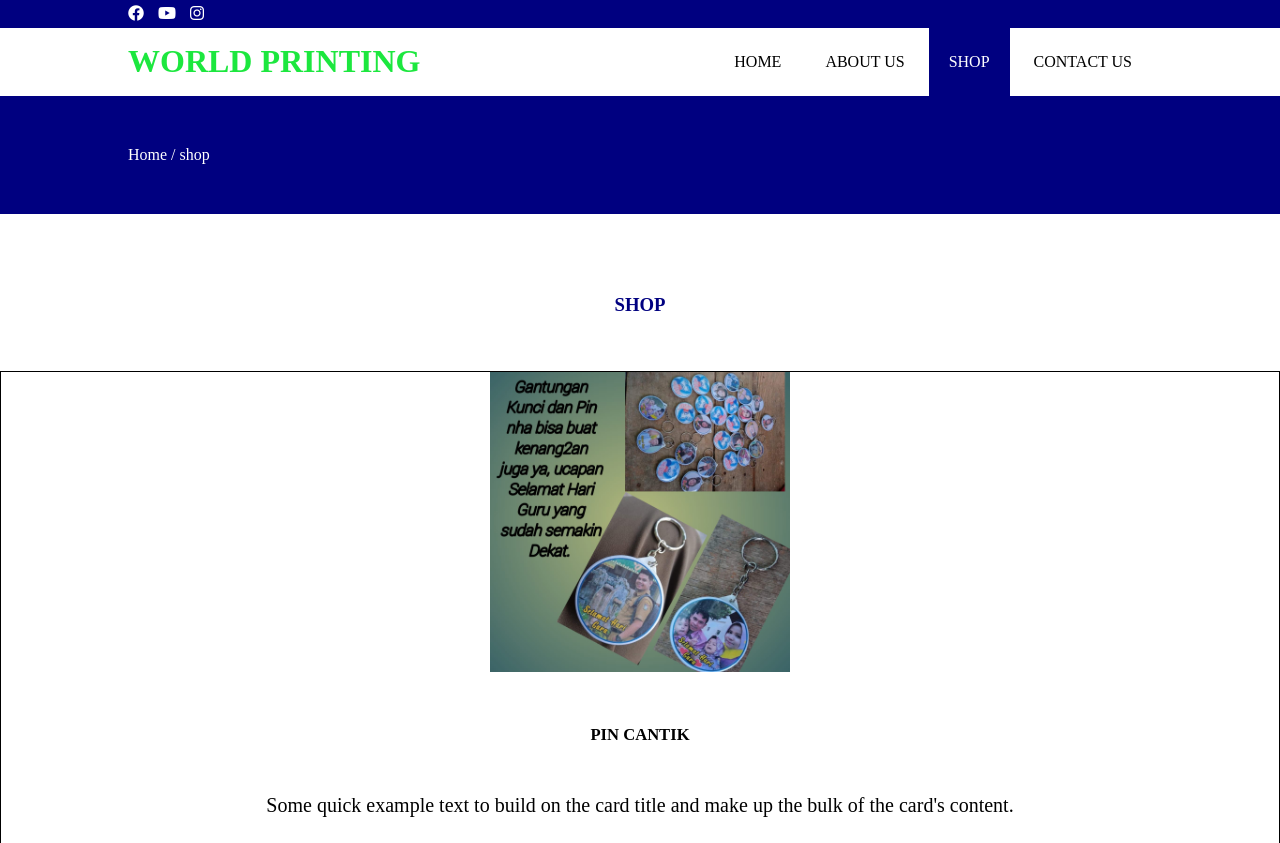
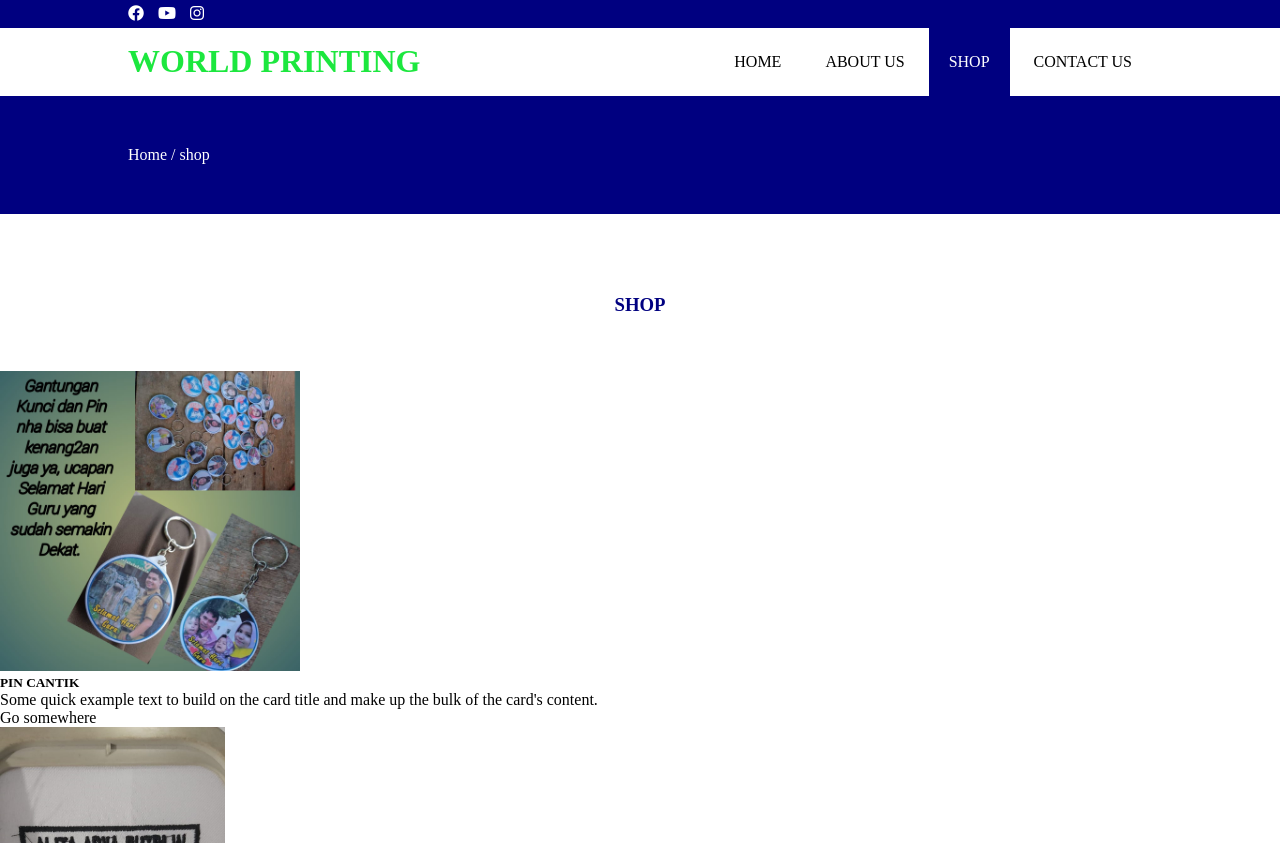
Before and after one commit to Fhingkan/index.html, a plain HTML site: page shop.html in a window 1280 px wide. Shown: the top 843 px of the page. Drawn offline with nearby package versions, Linux system fonts and the light colour scheme; files whose address does not match are found by name.

Commit message:
update 4

```diff
--- a/css/style.css
+++ b/css/style.css
@@ -1,7 +1,7 @@
 * {
     padding:0;
     margin:0;
-    font-family:'Times New Roman'
+    font-family:'Times New Roman';
 }
 
 a{
@@ -122,15 +122,9 @@ section h3{
     height: 300px;
     background-image: url('../img/fto1.jpeg');
 }
-.card{
-    line-height: 70px;
-    font-size: 20px;
-    margin: 0 auto;
-    text-align: center;
-    justify-content: center;
+
+.box {
     border: 1px solid;
-}
-.box {
     color : navy;
 }
 .box :after {
--- a/index.html
+++ b/index.html
@@ -7,9 +7,9 @@
     <title>World Printing</title>
     <link rel="stylesheet" type="text/css" href="css/style.css">
     <link rel="stylesheet" href="https://cdnjs.cloudflare.com/ajax/libs/font-awesome/6.4.2/css/all.min.css">
-    <script src="https://code.jquery.com/jquery-3.7.1.min.js" integrity="sha256-/JqT3SQfawRcv/BIHPThkBvs0OEvtFFmqPF/lYI/Cxo=" crossorigin="anonymous"></script>
 </head>
 <body>
+
     <!--loader-->
     <div class="bg-loader">
         <div class="loader"></div>
```
Also changed, not shown: about.html (+4 -6 lines).
